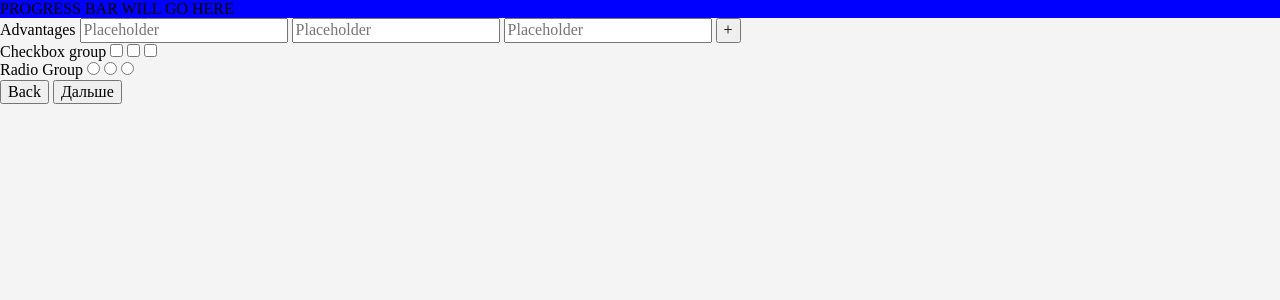
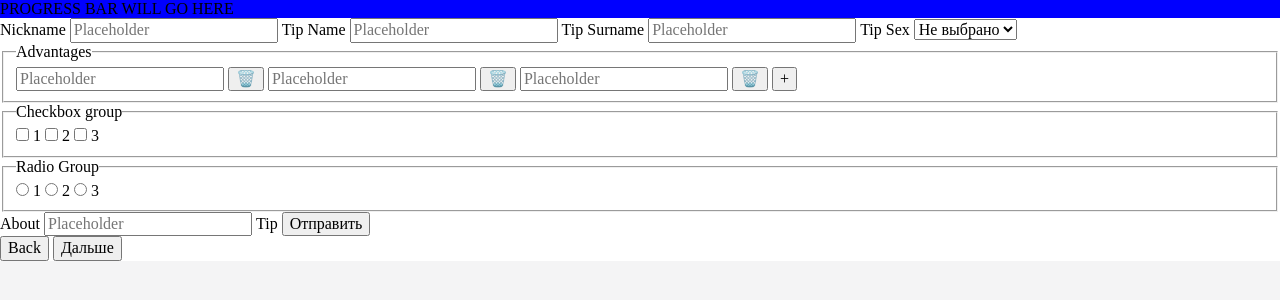
Before and after one commit to BorisVelcoro/BorisVelcoro.github.io, a plain HTML site: page create.html in a window 1280 px wide. Drawn offline with Linux system fonts and the light colour scheme.

Commit message:
refactor: change forms, feat: add tooltip style

```diff
--- a/create.html
+++ b/create.html
@@ -8,34 +8,144 @@
     <title>FrontCloudCamp</title>
   </head>
   <body>
+    <div class="global-wrapper">
       <header>
         <div class="stepper" style="background-color: blue">
           PROGRESS BAR WILL GO HERE
         </div>
       </header>
       <main>
-      <form action="">
-        <label for="advantages">Advantages</label>
-        <input id="advantages" type="text" placeholder="Placeholder" />
-        <input id="advantages" type="text" placeholder="Placeholder" />
-        <input id="advantages" type="text" placeholder="Placeholder" />
-        <button id="button-add">+</button>
-      </form>
-      <form>
-        <label for="checkboxGroup">Checkbox group</label>
+        <form
+          method="post"
+          action="https://api.sbercloud.ru/content/v1/bootcamp/frontend"
+        >
+          <label for="field-nickname">Nickname</label>
+          <input
+            id="field-nickname"
+            type="text"
+            placeholder="Placeholder"
+            maxlength="30"
+            onkeydown="return /[a-zA-Z0-9-]+/i.test(event.key)"
+          />
+          <div class="tooltip">
+            Tip
+            <span class="tooltiptext">
+              Max. length 30 symbols. Only letters and numbers allowed
+            </span>
+          </div>
+
+          <label for="field-name">Name</label>
+          <input
+            id="field-name"
+            type="text"
+            placeholder="Placeholder"
+            maxlength="50"
+            onkeydown="return /[a-zA-Z]/i.test(event.key)"
+          />
+          <div class="tooltip">
+            Tip
+            <span class="tooltiptext">
+              Max. length 50 symbols. Letters only
+            </span>
+          </div>
+
+          <label for="field-surname">Surname</label>
+          <input
+            id="field-surname"
+            type="text"
+            placeholder="Placeholder"
+            maxlength="50"
+            onkeydown="return /[a-zA-Z]/i.test(event.key)"
+          />
+          <div class="tooltip">
+            Tip
+            <span class="tooltiptext">
+              Max. length 50 symbols. Letters only
+            </span>
+          </div>
+
+          <label for="sex-select">Sex</label>
+          <select id="sex-select">
+            <option value="" selected>Не выбрано</option>
+            <option value="man">man</option>
+            <option value="woman">woman</option>
+          </select>
+
+          <fieldset>
+            <legend>Advantages</legend>
+            <input
+              id="field-advantages-1"
+              type="text"
+              placeholder="Placeholder"
+            />
+            <button type="button" id="button-remove-1">🗑️</button>
+            <input
+              id="field-advantages-2"
+              type="text"
+              placeholder="Placeholder"
+            />
+            <button type="button" id="button-remove-2">🗑️</button>
+            <input
+              id="field-advantages-3"
+              type="text"
+              placeholder="Placeholder"
+            />
+            <button type="button" id="button-remove-3">🗑️</button>
+            <button type="button" id="button-add">+</button>
+          </fieldset>
+
+          <fieldset>
+            <legend>Checkbox group</legend>
             <input type="checkbox" id="field-checkbox-group-option-1" />
-        <input type="checkbox" id="field-checkbox-group-option-1" />
-        <input type="checkbox" id="field-checkbox-group-option-1" />
-      </form>
-      <form>
-        <label for="radioGroup">Radio Group</label>
-        <input type="radio" id="field-radio-group-option-1" />
-        <input type="radio" id="field-radio-group-option-2" />
-        <input type="radio" id="field-radio-group-option-3" />
+            <label for="field-checkbox-group-option-1">1</label>
+            <input type="checkbox" id="field-checkbox-group-option-2" />
+            <label for="field-checkbox-group-option-2">2</label>
+            <input type="checkbox" id="field-checkbox-group-option-3" />
+            <label for="field-checkbox-group-option-3">3</label>
+          </fieldset>
+
+          <fieldset>
+            <legend>Radio Group</legend>
+            <input
+              type="radio"
+              id="field-radio-group-option-1"
+              value="1"
+              name="radio-group"
+            />
+            <label for="field-radio-group-option-1">1</label>
+            <input
+              type="radio"
+              id="field-radio-group-option-2"
+              value="2"
+              name="radio-group"
+            />
+            <label for="field-radio-group-option-2">2</label>
+            <input
+              type="radio"
+              id="field-radio-group-option-3"
+              value="3"
+              name="radio-group"
+            />
+            <label for="field-radio-group-option-3">3</label>
+          </fieldset>
+
+          <label for="field-about">About</label>
+          <input
+            id="field-about"
+            type="text"
+            placeholder="Placeholder"
+            maxlength="200"
+          />
+          <div class="tooltip">
+            Tip
+            <span class="tooltiptext"> Max. length 200 symbols</span>
+          </div>
+          <button type="submit" id="button-send">Отправить</button>
         </form>
         <button id="button-back">Back</button>
         <button id="button-next">Дальше</button>
       </main>
+    </div>
     <script src="script.js"></script>
   </body>
 </html>
--- a/script.js
+++ b/script.js
@@ -1,3 +1,5 @@
 const $startButton = document.getElementById("button-start");
 
-$startButton.addEventListener("click", () => {});
+let stepState = 0;
+
+// $startButton.addEventListener("click", () => {});
--- a/style.scss
+++ b/style.scss
@@ -3,3 +3,37 @@
 html {
   background-color: #f4f4f5;
 }
+
+.global-wrapper {
+  background-color: #ffffff;
+}
+
+.tooltip {
+  position: relative;
+  display: inline-block;
+}
+
+.tooltip .tooltiptext {
+  visibility: hidden;
+  background-color: #555;
+  color: #fff;
+  width: 200px;
+  text-align: center;
+  border-radius: 6px;
+  padding: 5px 0;
+
+  /* Position the tooltip */
+  position: absolute;
+  z-index: 1;
+  top: -5px;
+  left: 105%;
+
+  /* Fade in tooltip */
+  opacity: 0;
+  transition: opacity 0.5s;
+}
+
+.tooltip:hover .tooltiptext {
+  visibility: visible;
+  opacity: 1;
+}
```
Also changed, not shown: index.html (+1 -1 lines), style.css, 1 other file. Lines whose indentation alone changed are shown as unchanged.
